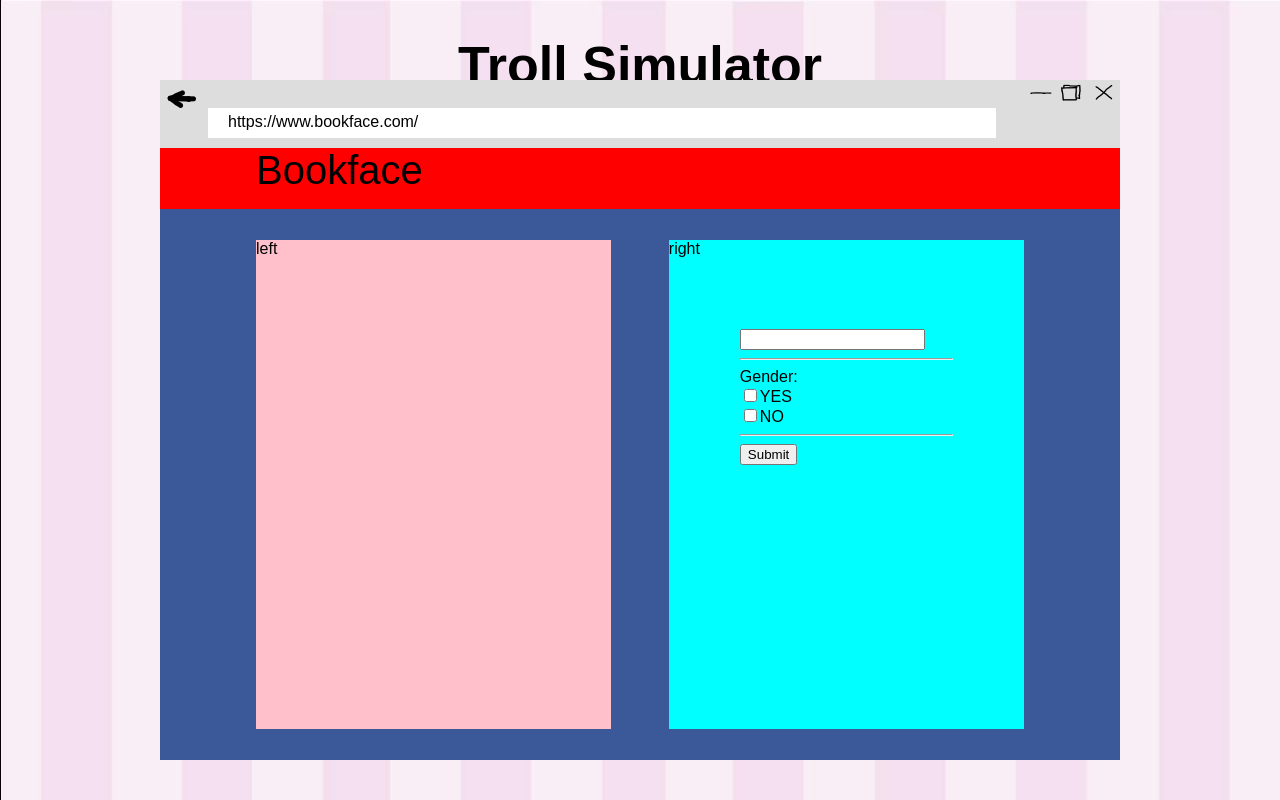
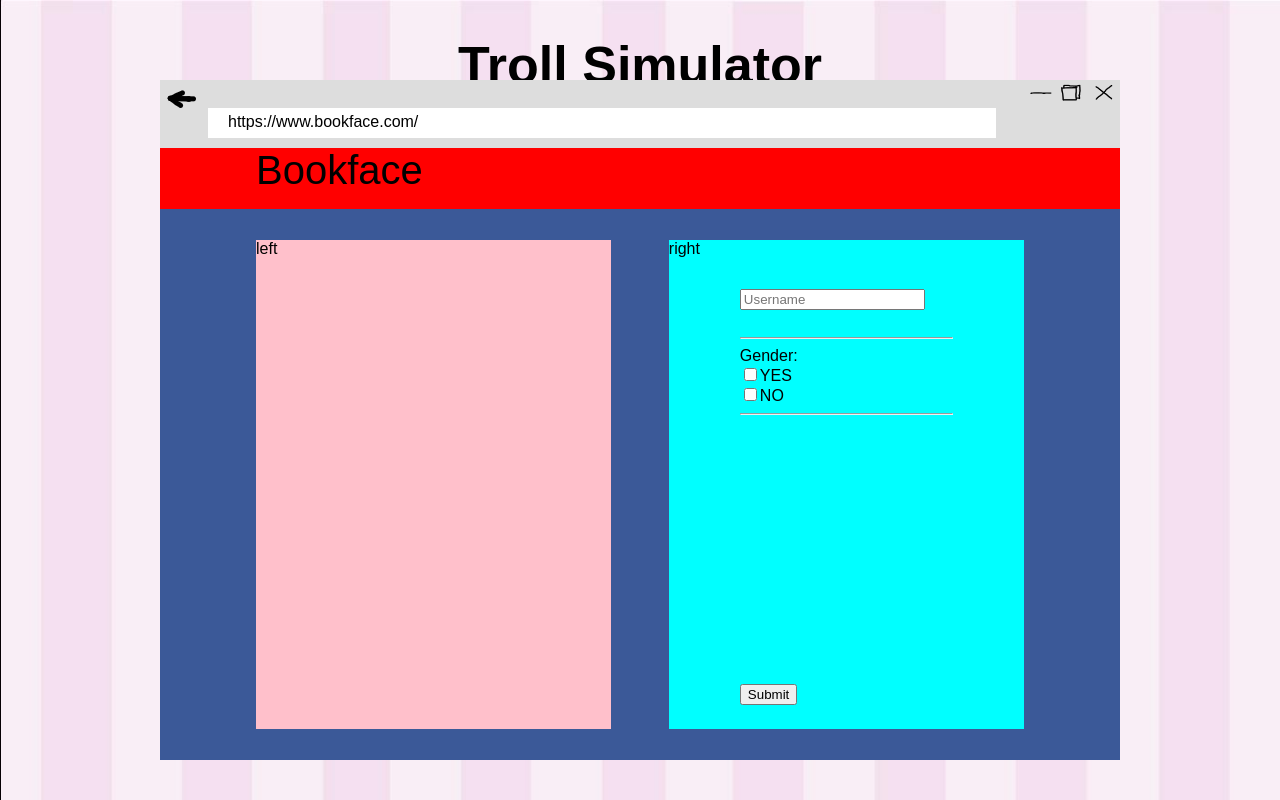
Before and after one commit to perblawiik/the-cake, a React (Create React App) app: page / in a window 1280 px wide. Built offline with nearby package versions, Linux system fonts and the light colour scheme.

Commit message:
PlayerName and submitBotton
Implemented Playernam and fixed the submitbotton

```diff
--- a/src/css/LoginPage.css
+++ b/src/css/LoginPage.css
@@ -7,3 +7,33 @@
             font-size: 40px;
             text-indent: 10%;
         }
+
+.leftlogin {
+		    background-color: pink;
+		    position: absolute;
+		    left: 10%;
+		    bottom: 5%;
+		    width: 37%;
+		    height:80%;
+		}
+
+.rightlogin {
+		    background-color: cyan;
+		    position: absolute;
+		    right: 10%;
+		    bottom: 5%;
+		    width: 37%;
+		    height: 80%;
+		}
+
+.substyle {
+		    position: absolute;
+		    bottom: 5%;
+		    margin: center;
+		}
+
+.namestyle {
+		    position: absolute;
+		    top: 10%;
+		    margin: center;
+		}
--- a/src/js/classes/GameWindow.js
+++ b/src/js/classes/GameWindow.js
@@ -20,7 +20,8 @@ class GameWindow extends Component {
         // OBS! You can create any variable that you need in this object.
         this.state = {
             // gameState is set to LOGIN_PAGE by default (always start game on the Login Page)
-            gameState: GameState.LOGIN_PAGE
+            gameState: GameState.LOGIN_PAGE,
+            playerName: null
         };
     }
 
@@ -28,6 +29,11 @@ class GameWindow extends Component {
     setGameState(state) {
         // this.setState() is a function inherited from Component
         this.setState({gameState: state});
+    }
+
+    setPlayerName(name) {
+        this.setState({playerName: name});
+        console.log('wooow');
     }
 
 
@@ -53,7 +59,7 @@ class GameWindow extends Component {
                 return(
                     <div style={windowStyle}>
                         <BrowserField pageInfo={''} setGameState={this.setGameState.bind(this)} otherGameState={GameState.MAIN_PAGE} />
-                        <LoginPage/>
+                        <LoginPage setPlayerName={this.setPlayerName.bind(this)} setGameState={this.setGameState.bind(this)}/>
                     </div>
                 );
             case GameState.MAIN_PAGE:
--- a/src/js/classes/LoginPage.js
+++ b/src/js/classes/LoginPage.js
@@ -2,7 +2,31 @@ import React, { Component } from 'react';
 
 import '../../css/LoginPage.css';
 
+
 class LoginPage extends Component {
+
+
+
+
+readSubmitButton(){
+
+    let name = document.getElementById('playername').value;
+
+
+    if(name == ''){
+        console.log('ERROR');
+    }
+    else
+    {
+        this.props.setPlayerName(name);
+        this.props.setGameState(1);
+        console.log(name);
+    }
+
+}
+
+
+
   render() {
 
 /*const topbar = {
@@ -48,6 +72,9 @@ class LoginPage extends Component {
 
 
 		return(
+
+
+            /*Div with title of page*/
 			<div style={{position: 'absolute', width: '100%', height: '90%', top: '10%'}}>
               	<div className = 'topbar'>
                     Bookface
@@ -57,18 +84,23 @@ class LoginPage extends Component {
                     left
                 </div>*/}
 
+                /*Left div box with information to be added*/
+
                 <div style={leftlogin}>
                    	left
                 </div>
+
+
+                /*Right div box with registration for the player*/
 
                 {/*<div className='rightlogin'>*/}
 
                 <div style={rightlogin}>
                     right
 					<div style={{padding: '20%'}}>
-                        <form style={{ margin:'0 auto',textalign:'center'}}>
+                        <div style={{ margin:'0 auto',textalign:'center'}}>
                             <label>
-                                <input type="text" name="name" className='namestyle'/>
+                                <input id = 'playername' placeholder='Username' type="text" name="name" className='namestyle'/>
                             </label>
 
                             <div>
@@ -80,8 +112,11 @@ class LoginPage extends Component {
                                 <hr/>
                             </div>
 
-							<input type="submit" value="Submit" className='substyle' />
-                        </form>
+							<button value="Submit" className='substyle' onClick={this.readSubmitButton.bind(this)}>
+
+                            Submit
+                            </button>
+                        </div>
                     </div>
                 </div>
                 </div>
```
